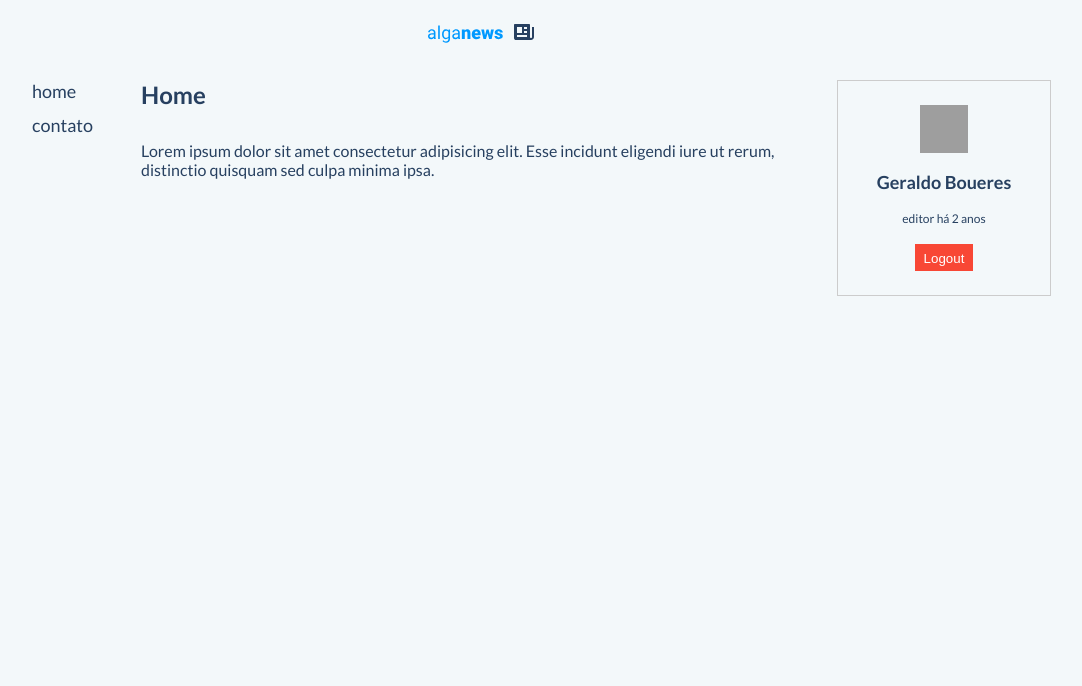
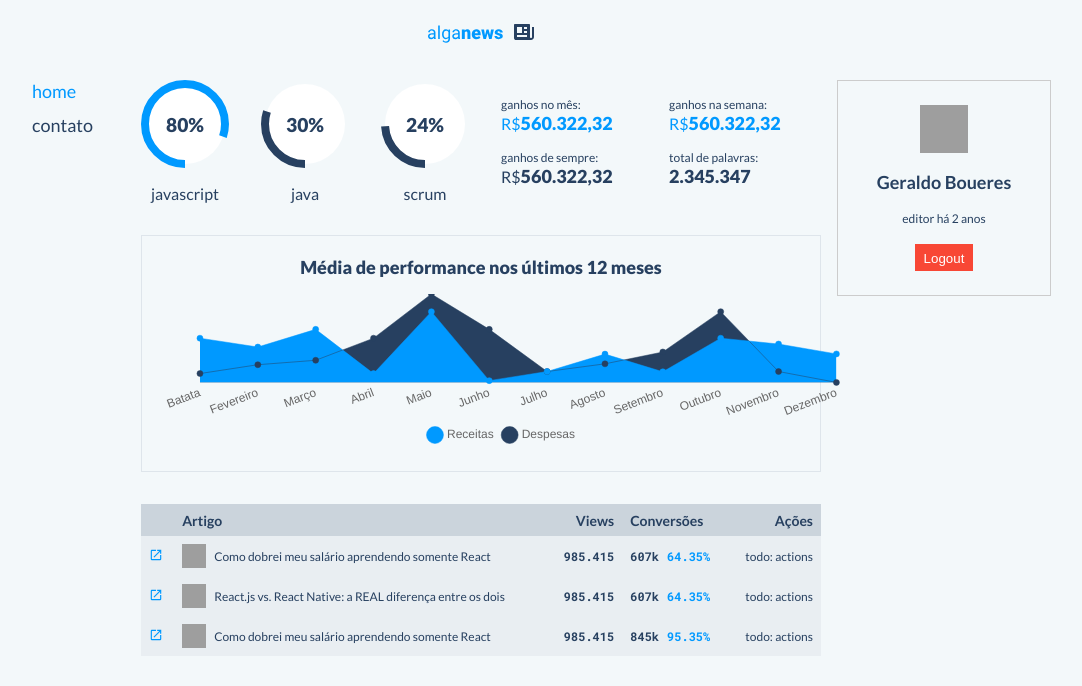
Before and after one commit to GISTALIN-BOUERES-JUN/alganews, a React (Create React App) app: page / in a window 1280 px wide. Shown: the top 686 px of the page, without its empty margins (159-1241 px from the left). Built offline with nearby package versions, Linux system fonts and the light colour scheme; grey boxes are pictures that could not be loaded.

Commit message:
Features

```diff
--- a/src/app/components/Chart/Chart.tsx
+++ b/src/app/components/Chart/Chart.tsx
@@ -45,7 +45,7 @@
 }
 
 export default function Chart ({ data, title }: ChartProps) {
-  return <ChartWrapper style={{ width: 700 }}>
+  return <ChartWrapper style={{ width: '100%' }}>
     <div style={{ marginBottom: 16 }}>
       <Heading level={3}>
         {title}
--- a/src/app/components/NavBar.tsx
+++ b/src/app/components/NavBar.tsx
@@ -1,11 +1,11 @@
-import { Link } from "react-router-dom";
+import { NavLink } from "react-router-dom";
 import styled from "styled-components";
 
 export default function NavBar () {
   return <>
     <List>
-      <Item><Link to="/">Home</Link></Item>
-      <Item><Link to="/contato">Contato</Link></Item>
+      <Item><NavLink exact to="/">Home</NavLink></Item>
+      <Item><NavLink exact to="/contato">Contato</NavLink></Item>
     </List>
   </>
 }
@@ -23,5 +23,8 @@
   a {
     text-decoration: none;
     color: #274060;
+    &.active {
+      color: #09f;
+    }
   }
 `
--- /dev/null
+++ b/src/app/features/PostsList.tsx
@@ -0,0 +1,112 @@
+import { mdiOpenInNew } from "@mdi/js"
+import Icon from "@mdi/react"
+import { useMemo } from "react"
+import { Column, useTable } from "react-table"
+import Table from "../components/Table/Table"
+
+type Post = {
+  id: number
+  title: string
+  views: number
+  author: {
+    name: string
+    avatar: string
+  }
+  conversions: {
+    thoushands: number
+    percentage: number
+  }
+}
+
+export default function PostList () {
+  const data = useMemo<Post[]>(
+    () => [
+      {
+        author: {
+          name: 'Daniel Bonifacio',
+          avatar: 'https://encrypted-tbn0.gstatic.com/images?q=tbn:ANd9GcRNf0vAZLggJoZxGKpfOa3EBClHkwQmmvv9Lg&usqp=CAU'
+        },
+        id: 1,
+        conversions: {
+          percentage: 64.35,
+          thoushands: 607,
+        },
+        title: 'Como dobrei meu salário aprendendo somente React',
+        views: 985415
+      },
+      {
+        author: {
+          name: 'Daniel Bonifacio',
+          avatar: 'https://encrypted-tbn0.gstatic.com/images?q=tbn:ANd9GcRNf0vAZLggJoZxGKpfOa3EBClHkwQmmvv9Lg&usqp=CAU'
+        },
+        id: 2,
+        conversions: {
+          percentage: 64.35,
+          thoushands: 607,
+        },
+        title: 'React.js vs. React Native: a REAL diferença entre os dois',
+        views: 985415
+      },
+      {
+        author: {
+          name: 'Daniel Bonifacio',
+          avatar: 'https://encrypted-tbn0.gstatic.com/images?q=tbn:ANd9GcRNf0vAZLggJoZxGKpfOa3EBClHkwQmmvv9Lg&usqp=CAU'
+        },
+        id: 3,
+        conversions: {
+          percentage: 95.35,
+          thoushands: 845,
+        },
+        title: 'Como dobrei meu salário aprendendo somente React',
+        views: 985415
+      }
+    ],
+    []
+  )
+
+  const columns = useMemo<Column<Post>[]>(
+    () => [
+      {
+        Header: '',
+        accessor: 'id', // accessor is the "key" in the data
+        Cell: () => <Icon path={mdiOpenInNew} size={'14px'} color={'#09f'} />
+      },
+      {
+        Header: () => <div style={{ textAlign: 'left' }}>Artigo</div>,
+        accessor: 'title',
+        width: 320,
+        Cell: (props) => <div style={{ textAlign: 'left', display: 'flex', gap: 8, alignItems: 'center' }}>
+          <img width={24} height={24} src={props.row.original.author.avatar} alt={props.row.original.author.name}/>
+          {props.value}
+        </div>
+      },
+      {
+        Header: () => <div style={{ textAlign: 'right' }}>Views</div>,
+        accessor: 'views',
+        Cell: (props) => <div style={{ textAlign: 'right', fontWeight: 700, fontFamily: '"Roboto mono", monospace' }}>{props.value.toLocaleString('pt-br')}</div>
+      },
+      {
+        Header: () => <div style={{ textAlign: 'left' }}>Conversões</div>,
+        accessor: 'conversions',
+        Cell: (props) => <div style={{ display: 'flex', gap: 8, fontWeight: 700, fontFamily: '"Roboto mono", monospace' }}>
+          <span>{props.value.thoushands}k</span>
+          <span style={{ color: '#09f' }}>{props.value.percentage}%</span>
+        </div>
+      },
+      {
+        id: Math.random().toString(),
+        Header: () => <div style={{ textAlign: 'right' }}>Ações</div>,
+        Cell: () => <div style={{ textAlign: 'right' }}>
+          todo: actions
+        </div>
+      },
+    ],
+    []
+  )
+
+  const instance = useTable<Post>({ data, columns })
+
+  return <Table
+    instance={instance}
+  />
+}
--- /dev/null
+++ b/src/app/features/UserEarnings.tsx
@@ -0,0 +1,17 @@
+import styled from "styled-components";
+import ValueDescriptor from "../components/ValueDescriptor/ValueDescriptor";
+
+export default function UserEarnings () {
+  return <UserEarningsWrapper>
+    <ValueDescriptor color="primary" description="Ganhos no mês" value={560322.32} isCurrency />
+    <ValueDescriptor color="primary" description="Ganhos na semana" value={560322.32} isCurrency />
+    <ValueDescriptor color="default" description="Ganhos de sempre" value={560322.32} isCurrency />
+    <ValueDescriptor color="default" description="Total de palavras" value={2_345_347} />
+  </UserEarningsWrapper>
+}
+
+const UserEarningsWrapper = styled.div`
+  display: grid;
+  grid-template-columns: repeat(2, 1fr);
+  gap: 16px;
+`
--- /dev/null
+++ b/src/app/features/UserPerformance.tsx
@@ -0,0 +1,32 @@
+import Chart from "../components/Chart/Chart"
+
+const FAKE_DATA = {
+  labels: ['Batata', 'Fevereiro', 'Março', 'Abril', 'Maio', 'Junho', 'Julho', 'Agosto', 'Setembro', 'Outubro', 'Novembro', 'Dezembro'],
+  datasets: [
+    {
+      label: 'Receitas',
+      data: [500, 400, 600, 100, 800, 20, 123, 320, 120, 500, 434, 322],
+      fill: true,
+      backgroundColor: '#0099FF',
+      borderColor: '#0099FF',
+      borderWidth: 0.5,
+      yAxisID: 'cashflow',
+    },
+    {
+      label: 'Despesas',
+      data: [100, 200, 250, 500, 1000, 600, 123, 210, 344, 800, 123, 0],
+      fill: true,
+      backgroundColor: '#274060',
+      borderColor: '#274060',
+      borderWidth: 0.5,
+      yAxisID: 'cashflow',
+    },
+  ]
+}
+
+export default function UserMetrics () {
+  return <Chart
+    title="Média de performance nos últimos 12 meses"
+    data={FAKE_DATA}
+  />
+}
--- /dev/null
+++ b/src/app/features/UserTopTags.tsx
@@ -0,0 +1,16 @@
+import styled from "styled-components";
+import CircleChart from "../components/CircleChart";
+
+export default function UserTopTags () {
+  return <UserTopTagsWrapper>
+    <CircleChart progress={80} size={88} caption={'JavaScript'} theme="primary" />
+    <CircleChart progress={30} size={88} caption={'Java'} />
+    <CircleChart progress={24} size={88} caption={'Scrum'} />
+  </UserTopTagsWrapper>
+}
+
+const UserTopTagsWrapper = styled.div`
+  display: grid;
+  grid-template-columns: repeat(3, 1fr);
+  gap: 32px;
+`
--- a/src/app/views/Contact.view.tsx
+++ b/src/app/views/Contact.view.tsx
@@ -1,8 +1,9 @@
 import usePageTitle from "../../core/hooks/usePageTitle"
+import DefaultLayout from "../layouts/Default"
 
 export default function Contact () {
   usePageTitle('Contato')
-  return <div>
+  return <DefaultLayout>
     <h1>Contato</h1>
-  </div>
+  </DefaultLayout>
 }
--- a/src/app/views/Home.view.tsx
+++ b/src/app/views/Home.view.tsx
@@ -1,12 +1,19 @@
 import usePageTitle from "../../core/hooks/usePageTitle"
-import DefaultLayoyt from "../layouts/Default"
+import PostList from "../features/PostsList"
+import UserEarnings from "../features/UserEarnings"
+import UserPerformance from "../features/UserPerformance"
+import UserTopTags from "../features/UserTopTags"
+import DefaultLayout from "../layouts/Default"
 
 export default function Home () {
   usePageTitle('Home')
-  return <DefaultLayoyt>
-    <h1>Home</h1>
-    <p>
-      Lorem ipsum dolor sit amet consectetur adipisicing elit. Esse incidunt eligendi iure ut rerum, distinctio quisquam sed culpa minima ipsa.
-    </p>
-  </DefaultLayoyt>
+
+  return <DefaultLayout>
+    <div style={{ display: 'grid', gridTemplateColumns: '1fr 1fr', alignItems: 'center', gap: 32 }}>
+      <UserTopTags />
+      <UserEarnings />
+    </div>
+    <UserPerformance />
+    <PostList />
+  </DefaultLayout>
 }
```
